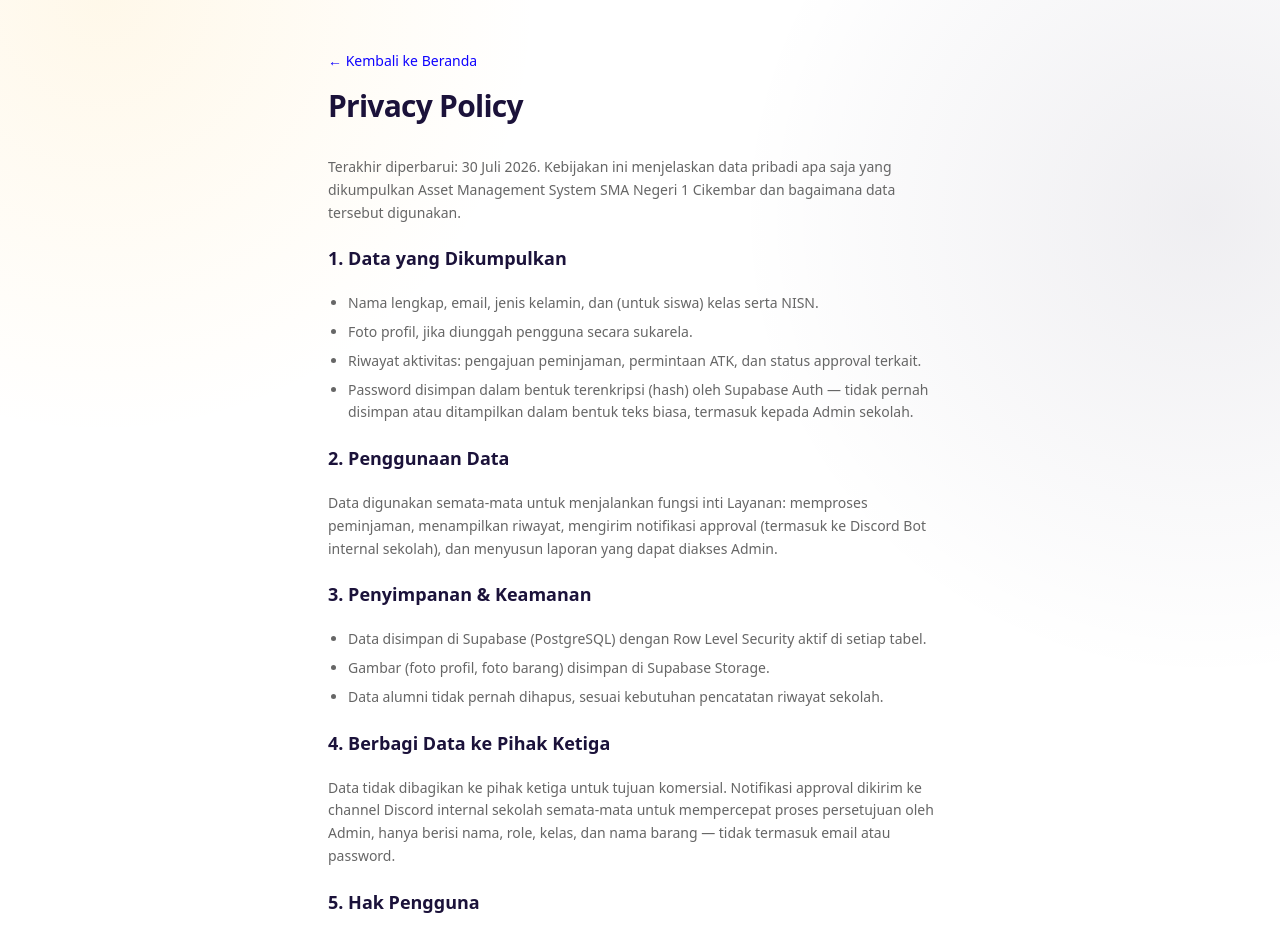
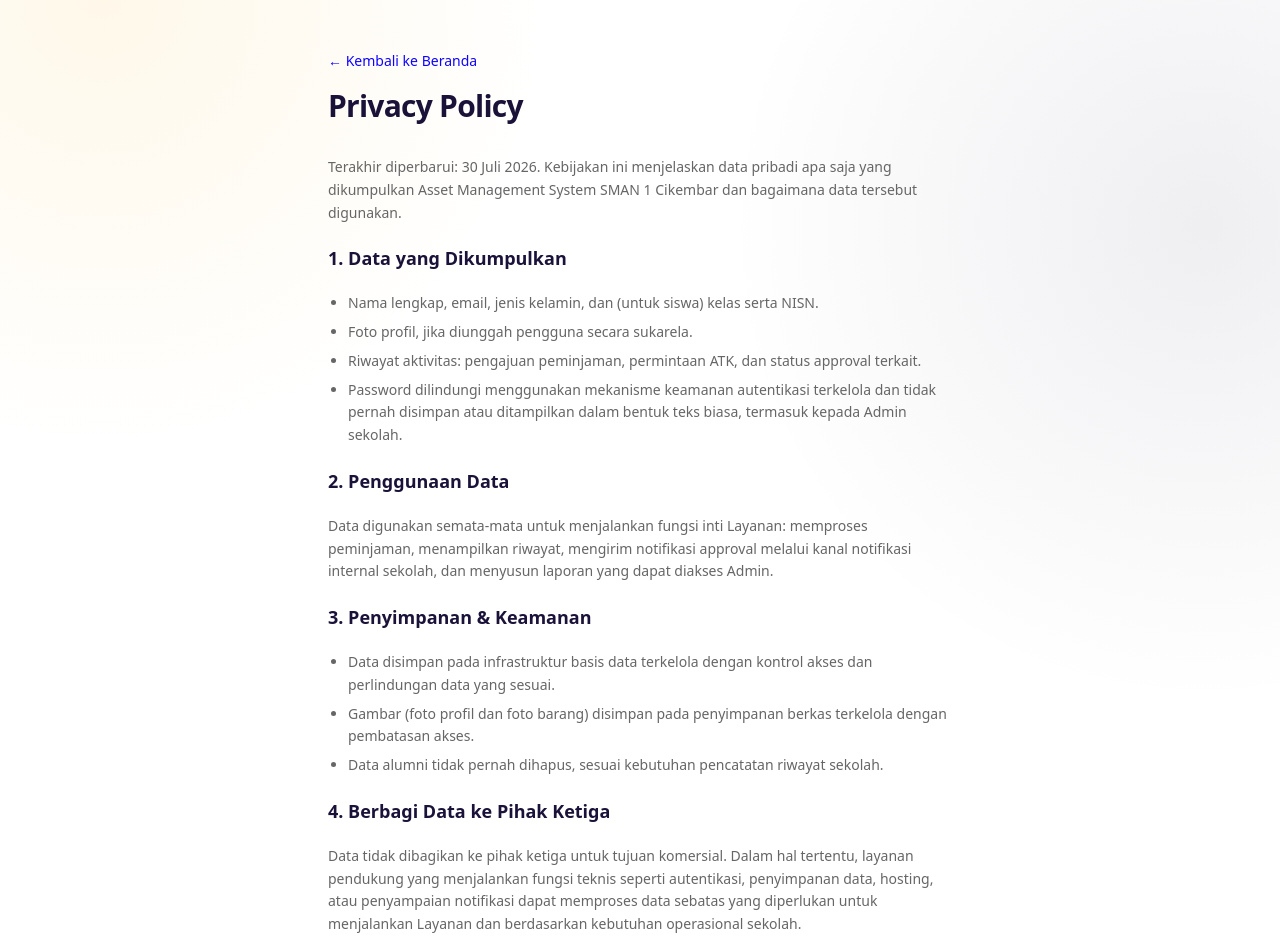
Before and after one commit to jahatsentosa14/Asset-Sman1-manage, a Next.js app: page /privacy in a window 1280 px wide. Shown: the top 939 px of the page. Built offline with nearby package versions, Linux system fonts and the light colour scheme.

Commit message:
Remove third-party brand names from privacy policy

```diff
--- a/app/privacy/page.tsx
+++ b/app/privacy/page.tsx
@@ -5,41 +5,37 @@
     <LegalLayout title="Privacy Policy">
       <p>
         Terakhir diperbarui: 30 Juli 2026. Kebijakan ini menjelaskan data pribadi apa saja yang
-        dikumpulkan Asset Management System SMA Negeri 1 Cikembar dan bagaimana data tersebut
-        digunakan.
+        dikumpulkan Asset Management System SMAN 1 Cikembar dan bagaimana data tersebut digunakan.
       </p>
 
       <h2>1. Data yang Dikumpulkan</h2>
       <ul>
         <li>Nama lengkap, email, jenis kelamin, dan (untuk siswa) kelas serta NISN.</li>
         <li>Foto profil, jika diunggah pengguna secara sukarela.</li>
-        <li>
-          Riwayat aktivitas: pengajuan peminjaman, permintaan ATK, dan status approval terkait.
-        </li>
-        <li>Password disimpan dalam bentuk terenkripsi (hash) oleh Supabase Auth — tidak pernah
-          disimpan atau ditampilkan dalam bentuk teks biasa, termasuk kepada Admin sekolah.</li>
+        <li>Riwayat aktivitas: pengajuan peminjaman, permintaan ATK, dan status approval terkait.</li>
+        <li>Password dilindungi menggunakan mekanisme keamanan autentikasi terkelola dan tidak pernah disimpan atau ditampilkan dalam bentuk teks biasa, termasuk kepada Admin sekolah.</li>
       </ul>
 
       <h2>2. Penggunaan Data</h2>
       <p>
         Data digunakan semata-mata untuk menjalankan fungsi inti Layanan: memproses peminjaman,
-        menampilkan riwayat, mengirim notifikasi approval (termasuk ke Discord Bot internal
-        sekolah), dan menyusun laporan yang dapat diakses Admin.
+        menampilkan riwayat, mengirim notifikasi approval melalui kanal notifikasi internal
+        sekolah, dan menyusun laporan yang dapat diakses Admin.
       </p>
 
       <h2>3. Penyimpanan &amp; Keamanan</h2>
       <ul>
-        <li>Data disimpan di Supabase (PostgreSQL) dengan Row Level Security aktif di setiap tabel.</li>
-        <li>Gambar (foto profil, foto barang) disimpan di Supabase Storage.</li>
+        <li>Data disimpan pada infrastruktur basis data terkelola dengan kontrol akses dan perlindungan data yang sesuai.</li>
+        <li>Gambar (foto profil dan foto barang) disimpan pada penyimpanan berkas terkelola dengan pembatasan akses.</li>
         <li>Data alumni tidak pernah dihapus, sesuai kebutuhan pencatatan riwayat sekolah.</li>
       </ul>
 
       <h2>4. Berbagi Data ke Pihak Ketiga</h2>
       <p>
-        Data tidak dibagikan ke pihak ketiga untuk tujuan komersial. Notifikasi approval dikirim
-        ke channel Discord internal sekolah semata-mata untuk mempercepat proses persetujuan oleh
-        Admin, hanya berisi nama, role, kelas, dan nama barang — tidak termasuk email atau
-        password.
+        Data tidak dibagikan ke pihak ketiga untuk tujuan komersial. Dalam hal tertentu, layanan
+        pendukung yang menjalankan fungsi teknis seperti autentikasi, penyimpanan data, hosting,
+        atau penyampaian notifikasi dapat memproses data sebatas yang diperlukan untuk menjalankan
+        Layanan dan berdasarkan kebutuhan operasional sekolah.
       </p>
 
       <h2>5. Hak Pengguna</h2>
```
